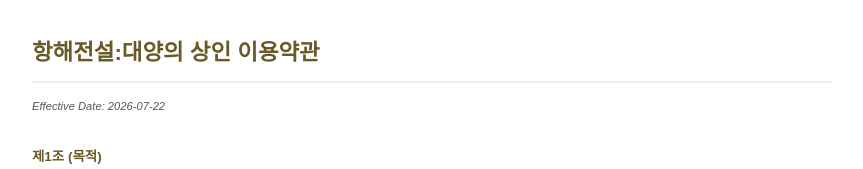
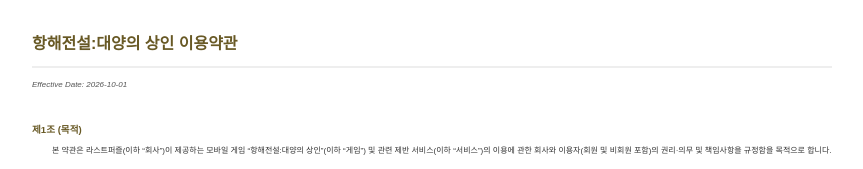
Before and after one commit to antidica/The-Age-of-Discovery_terms, a plain HTML site: page index.html in a window 1280 px wide. Shown: the top 169 px of the page, without its empty margins (208-1071 px from the left). Drawn offline with Linux system fonts and the light colour scheme.

Commit message:
텍스트 수정

```diff
--- a/index.html
+++ b/index.html
@@ -7,7 +7,7 @@
     <style>
         body {
             font-family: 'Malgun Gothic', 'Dotum', sans-serif;
-            font-size: 70%;
+            font-size: 50%;
             line-height: 1.6;
             color: #333;
             max-width: 800px;
@@ -55,7 +55,7 @@
 <body>
 
     <h1>항해전설:대양의 상인 이용약관</h1>
-    <p class="effective-date">Effective Date: 2026-07-22</p>
+    <p class="effective-date">Effective Date: 2026-10-01</p>
 
     <div class="clause">
         <h2>제1조 (목적)</h2>
```
